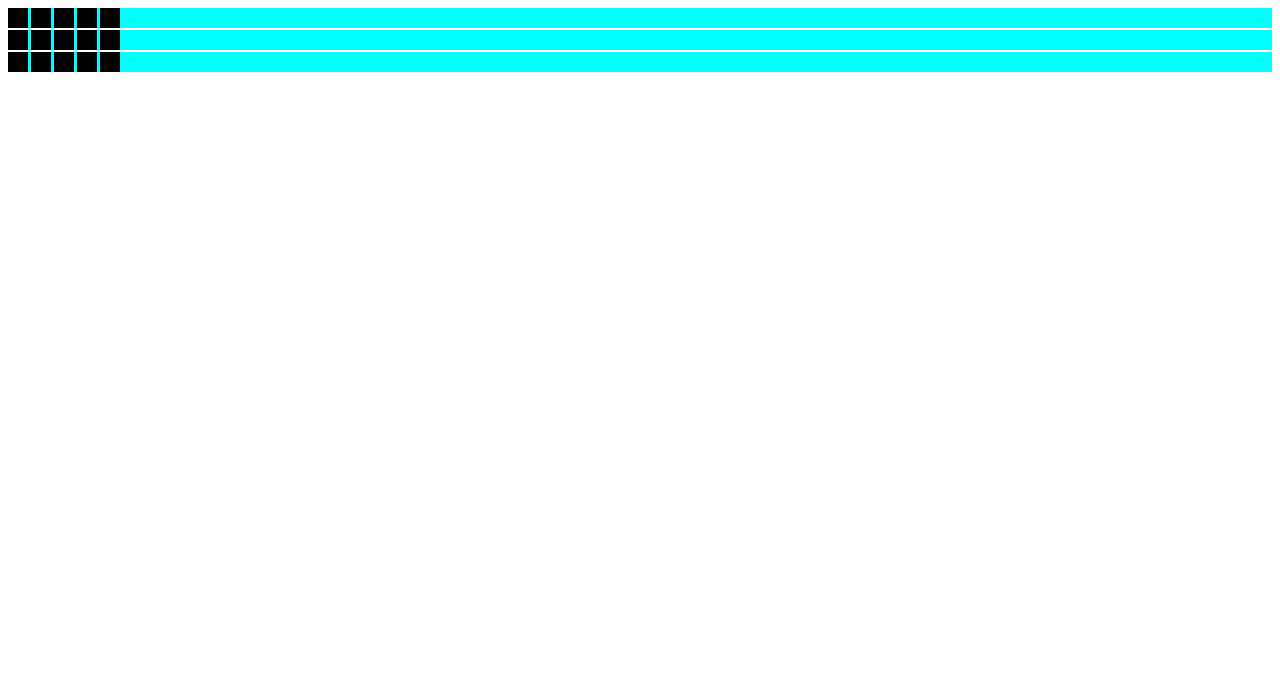
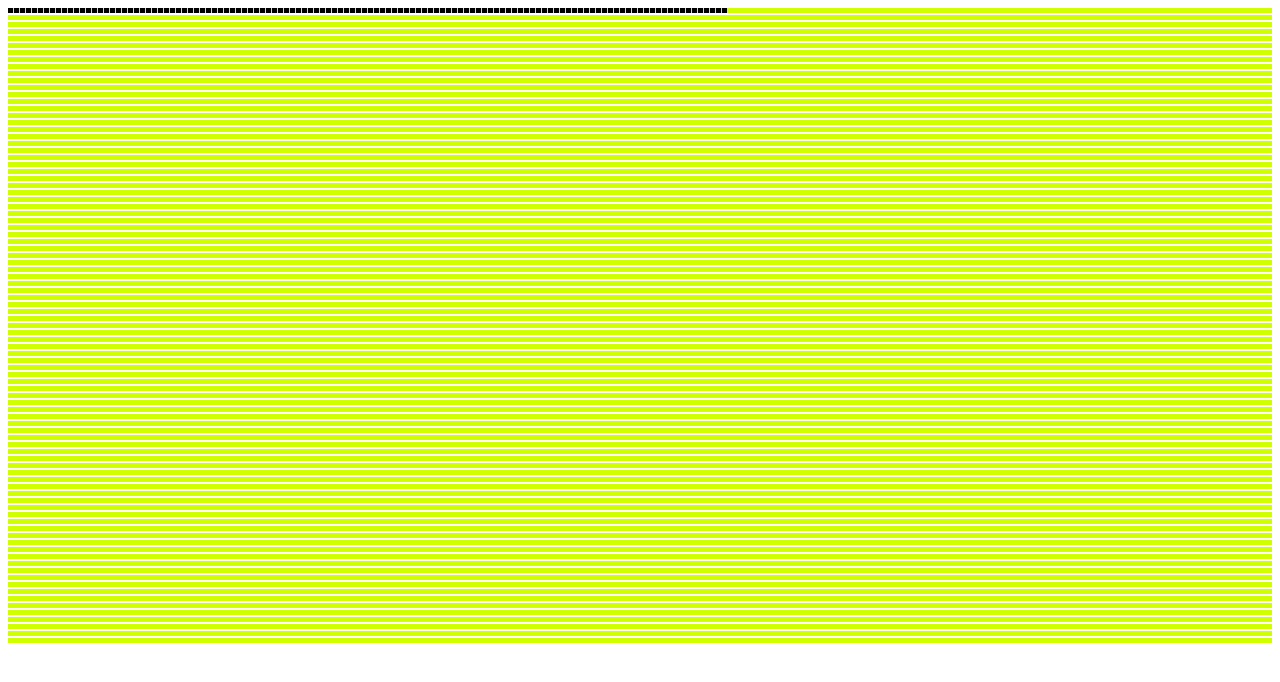
Before and after one commit to Minodeveloper/THREE-JS-JOURNEY, a plain HTML site: page screen/screen.html in a window 1280 px wide. Drawn offline with Linux system fonts and the light colour scheme.

Commit message:
progress in making screen

```diff
--- a/screen/screen.css
+++ b/screen/screen.css
@@ -1,13 +1,14 @@
 .row0 {
-    height:auto;
-    background-color: aqua;
+    height:5px;
+    /* width: auto; */
+    background-color: rgb(208, 255, 0);
     display: flex;
-    gap: 3px;
+    gap: 1px;
     margin-bottom: 2px;
 }
 
 .pixel {
-    width: 20px;
-    height: 20px;
+    width: 5px;
+    height: 5px;
     background-color: black;
 }
--- a/screen/screen.html
+++ b/screen/screen.html
@@ -8,27 +8,10 @@
     <link rel="stylesheet" href="./screen.css">
 </head>
 <body>
-    <div class="row0">
-        <div class="pixel"></div>
-        <div class="pixel"></div>
-        <div class="pixel"></div>
-        <div class="pixel"></div>
-        <div class="pixel"></div>
+    <div class="row0" id="one">
     </div>
-    <div class="row0">
-        <div class="pixel"></div>
-        <div class="pixel"></div>
-        <div class="pixel"></div>
-        <div class="pixel"></div>
-        <div class="pixel"></div>
-    </div>
-    <div class="row0">
-        <div class="pixel"></div>
-        <div class="pixel"></div>
-        <div class="pixel"></div>
-        <div class="pixel"></div>
-        <div class="pixel"></div>
-    </div>
+
+
 
 
     <script src="./screen.js"></script>
--- a/screen/screen.js
+++ b/screen/screen.js
@@ -1 +1,13 @@
-console.log('hello')
+const bodys = document.querySelector('body');
+const row0 = document.querySelector('#one')
+
+for(let i = 0; i < 90; i++)
+{
+    bodys.insertAdjacentHTML('beforeend', `<div class="row0"></div>`)
+    // console.log(row0)
+}
+
+for(let i = 0; i < 120; i++)
+{
+    row0.insertAdjacentHTML('beforeend',`<div class="pixel"></div>`)
+}
```
